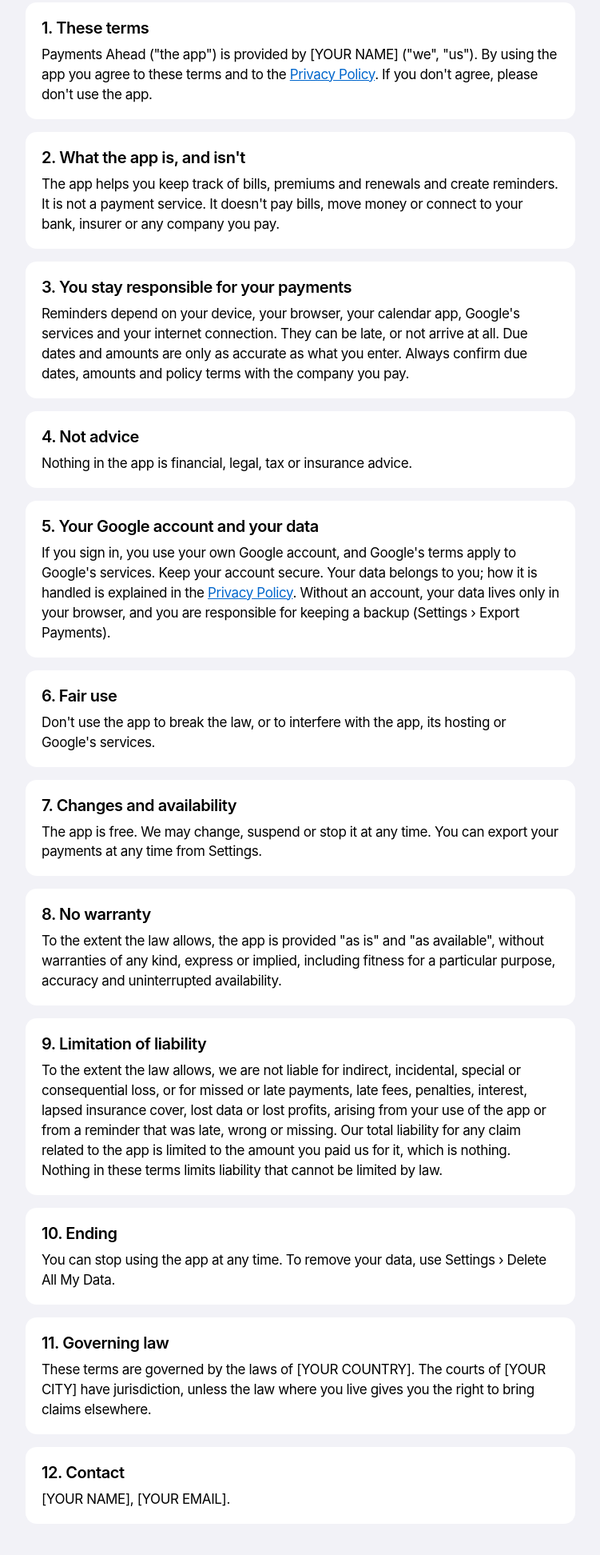
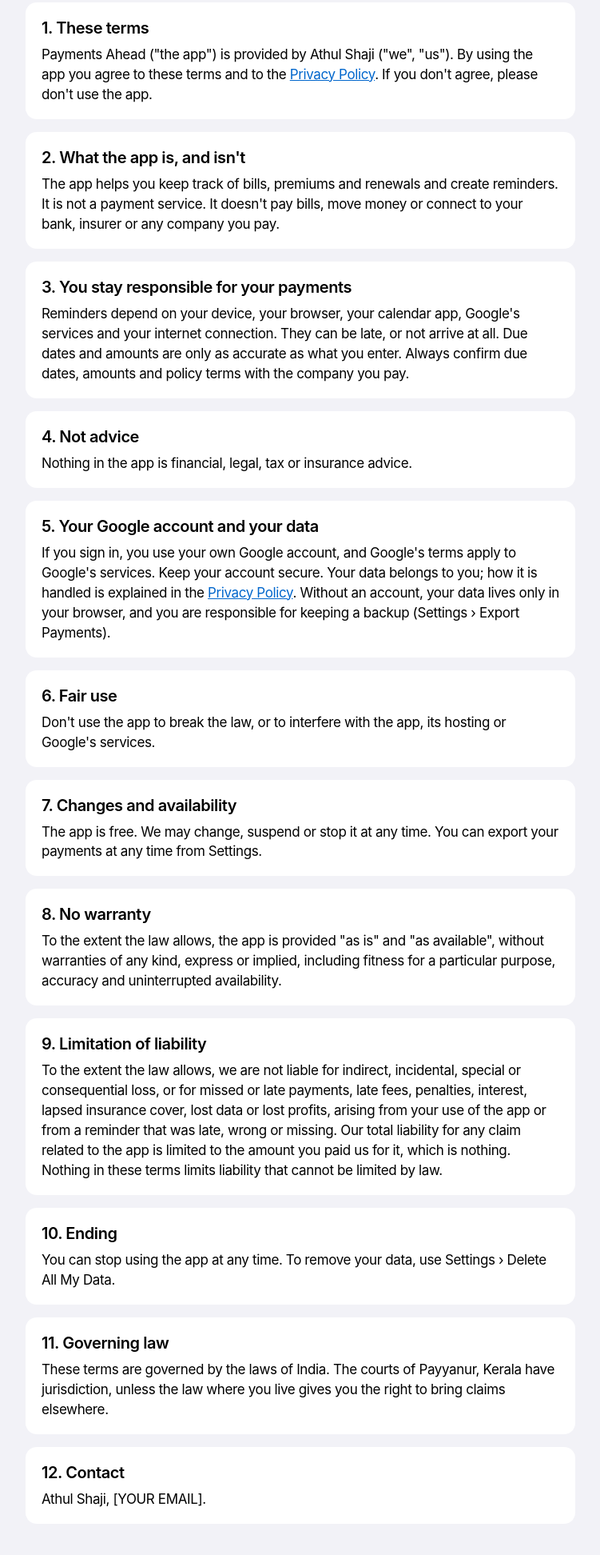
Before and after one commit to athul37/personal-reminder, a plain HTML site: page terms.html in a window 1280 px wide. Shown: the part 312-2256 px from the top of the page at 80% size, without its empty margins (264-1015 px from the left). Drawn offline with Linux system fonts and the light colour scheme.

Commit message:
Fill in developer name and jurisdiction in legal pages
Privacy policy and terms now name Athul Shaji as the developer, with
Indian law and the courts of Payyanur, Kerala as governing law. The
contact email placeholder remains until an address is chosen.

Co-Authored-By: Claude Opus 5.5 <noreply@anthropic.com>
Claude-Session: https://claude.ai/code/session_013m6WUAGA6aEZQ7trfcegDL

```diff
--- a/terms.html
+++ b/terms.html
@@ -15,7 +15,7 @@
 </ul></div>
 
 <section><h2>1. These terms</h2>
-<p>Payments Ahead ("the app") is provided by [YOUR NAME] ("we", "us"). By using the app you agree to these terms and to the <a href="privacy.html">Privacy Policy</a>. If you don't agree, please don't use the app.</p></section>
+<p>Payments Ahead ("the app") is provided by Athul Shaji ("we", "us"). By using the app you agree to these terms and to the <a href="privacy.html">Privacy Policy</a>. If you don't agree, please don't use the app.</p></section>
 
 <section><h2>2. What the app is, and isn't</h2>
 <p>The app helps you keep track of bills, premiums and renewals and create reminders. It is not a payment service. It doesn't pay bills, move money or connect to your bank, insurer or any company you pay.</p></section>
@@ -45,8 +45,8 @@
 <p>You can stop using the app at any time. To remove your data, use Settings › Delete All My Data.</p></section>
 
 <section><h2>11. Governing law</h2>
-<p>These terms are governed by the laws of [YOUR COUNTRY]. The courts of [YOUR CITY] have jurisdiction, unless the law where you live gives you the right to bring claims elsewhere.</p></section>
+<p>These terms are governed by the laws of India. The courts of Payyanur, Kerala have jurisdiction, unless the law where you live gives you the right to bring claims elsewhere.</p></section>
 
 <section><h2>12. Contact</h2>
-<p>[YOUR NAME], [YOUR EMAIL].</p></section>
+<p>Athul Shaji, [YOUR EMAIL].</p></section>
 </main></body></html>
```
Also changed, not shown: privacy.html (+2 -2 lines), 1 other file.
